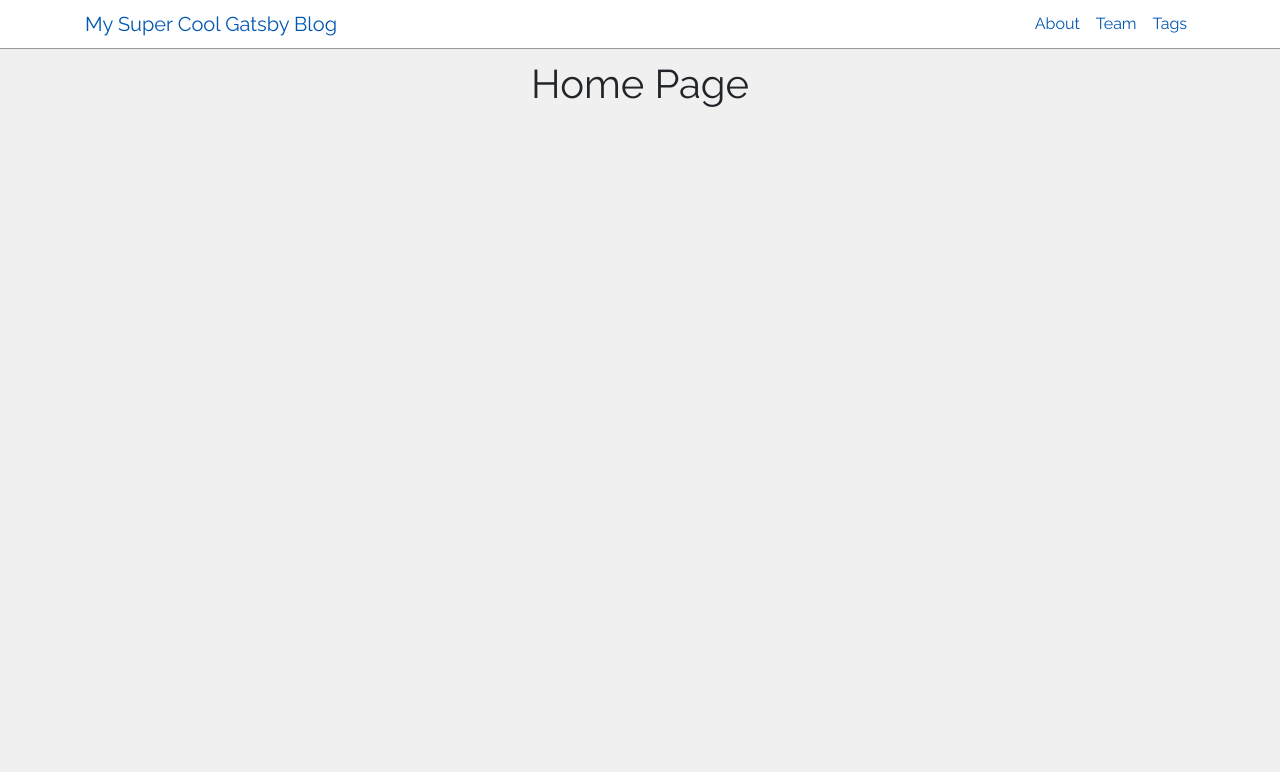
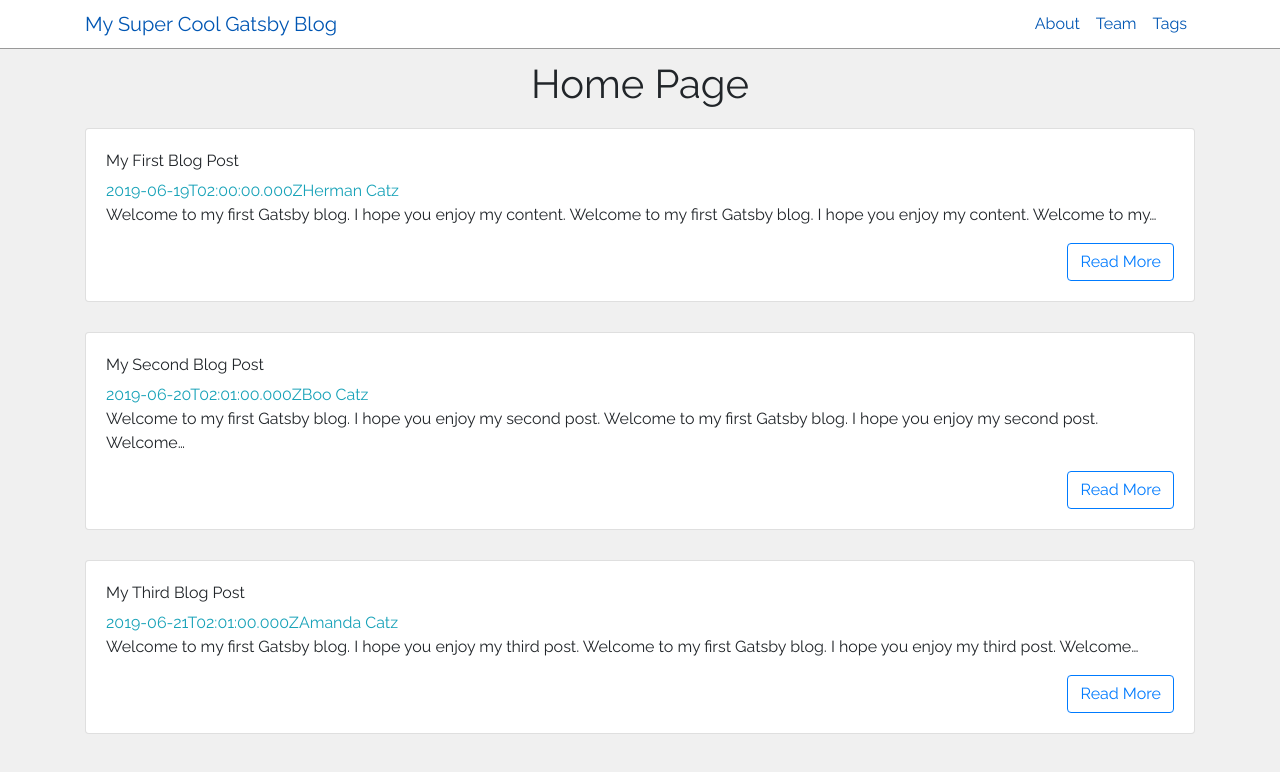
Before and after one commit to amlane/blog-project, a Gatsby site: page / in a window 1280 px wide. Built offline with nearby package versions, Linux system fonts and the light colour scheme; Gatsby itself is replaced by a stand-in of ours.

Commit message:
added blog posts with a graphyql query and created a post component card to display the markdown files on

```diff
--- a/gatsby-config.js
+++ b/gatsby-config.js
@@ -8,11 +8,19 @@ module.exports = {
     `gatsby-plugin-react-helmet`,
     `gatsby-plugin-sass`,
     `gatsby-plugin-catch-links`, // stops refresh on page navigation
+    `gatsby-transformer-remark`, // converts markdown files to HTML pages
     {
       resolve: `gatsby-source-filesystem`,
       options: {
         name: `images`,
         path: `${__dirname}/src/images`,
+      },
+    },
+    {
+      resolve: `gatsby-source-filesystem`,
+      options: {
+        name: `images`,
+        path: `${__dirname}/src/pages`, //import pages folder containing md files
       },
     },
     `gatsby-transformer-sharp`,
--- a/package.json
+++ b/package.json
@@ -15,6 +15,7 @@
     "gatsby-plugin-sass": "^2.0.11",
     "gatsby-plugin-sharp": "^2.1.6",
     "gatsby-source-filesystem": "^2.0.40",
+    "gatsby-transformer-remark": "^2.4.0",
     "gatsby-transformer-sharp": "^2.1.21",
     "node-sass": "^4.12.0",
     "prop-types": "^15.7.2",
--- /dev/null
+++ b/src/components/Post.js
@@ -0,0 +1,23 @@
+import React from "react"
+import { Link } from "gatsby"
+import { Card, CardTitle, CardText, CardSubtitle, CardBody } from "reactstrap"
+
+const Post = ({ title, author, path, date, body }) => {
+  return (
+    <Card>
+      <CardBody>
+        <CardTitle>{title}</CardTitle>
+        <CardSubtitle>
+          <span className="text-info">{date}</span>
+          <span className="text-info">{author}</span>
+        </CardSubtitle>
+        <CardText>{body}</CardText>
+        <Link to={path} className="btn btn-outline-primary float-right">
+          Read More
+        </Link>
+      </CardBody>
+    </Card>
+  )
+}
+
+export default Post
--- a/src/pages/index.js
+++ b/src/pages/index.js
@@ -1,12 +1,51 @@
 import React from "react"
 import Layout from "../components/layout"
 import SEO from "../components/seo"
+import { graphql, StaticQuery } from "gatsby"
+import Post from "../components/Post"
 
 const IndexPage = () => (
   <Layout>
     <SEO title="Home" />
     <h1>Home Page</h1>
+    <StaticQuery
+      query={indexQuery}
+      render={data => {
+        return (
+          <div>
+            {data.allMarkdownRemark.edges.map(({ node }) => (
+              <Post
+                title={node.frontmatter.title}
+                date={node.frontmatter.date}
+                author={node.frontmatter.author}
+                path={node.frontmatter.path}
+                body={node.excerpt}
+              />
+            ))}
+          </div>
+        )
+      }}
+    />
   </Layout>
 )
 
+const indexQuery = graphql`
+  query {
+    allMarkdownRemark {
+      edges {
+        node {
+          id
+          frontmatter {
+            title
+            date
+            author
+            path
+          }
+          excerpt
+        }
+      }
+    }
+  }
+`
+
 export default IndexPage
--- /dev/null
+++ b/src/pages/posts/first-post.md
@@ -0,0 +1,8 @@
+---
+title: "My First Blog Post"
+date: 2019-06-19 02:00:00
+author: "Herman Catz"
+path: "/first-post"
+---
+
+Welcome to my first Gatsby blog. I hope you enjoy my content. Welcome to my first Gatsby blog. I hope you enjoy my content. Welcome to my first Gatsby blog. I hope you enjoy my content. Welcome to my first Gatsby blog. I hope you enjoy my content. Welcome to my first Gatsby blog. I hope you enjoy my content. Welcome to my first Gatsby blog. I hope you enjoy my content. Welcome to my first Gatsby blog. I hope you enjoy my content. Welcome to my first Gatsby blog. I hope you enjoy my content. Welcome to my first Gatsby blog. I hope you enjoy my content. Welcome to my first Gatsby blog. I hope you enjoy my content. Welcome to my first Gatsby blog. I hope you enjoy my content. Welcome to my first Gatsby blog. I hope you enjoy my content.
--- /dev/null
+++ b/src/pages/posts/second-post.md
@@ -0,0 +1,8 @@
+---
+title: "My Second Blog Post"
+date: 2019-06-20 02:01:00
+author: "Boo Catz"
+path: "/second-post"
+---
+
+Welcome to my first Gatsby blog. I hope you enjoy my second post. Welcome to my first Gatsby blog. I hope you enjoy my second post. Welcome to my first Gatsby blog. I hope you enjoy my second post. Welcome to my first Gatsby blog. I hope you enjoy my second post. Welcome to my first Gatsby blog. I hope you enjoy my second post. Welcome to my first Gatsby blog. I hope you enjoy my second post. Welcome to my first Gatsby blog. I hope you enjoy my second post. Welcome to my first Gatsby blog. I hope you enjoy my second post. Welcome to my first Gatsby blog. I hope you enjoy my second post. Welcome to my first Gatsby blog. I hope you enjoy my second post.
--- /dev/null
+++ b/src/pages/posts/third-post.md
@@ -0,0 +1,8 @@
+---
+title: "My Third Blog Post"
+date: 2019-06-21 02:01:00
+author: "Amanda Catz"
+path: "/third-post"
+---
+
+Welcome to my first Gatsby blog. I hope you enjoy my third post. Welcome to my first Gatsby blog. I hope you enjoy my third post. Welcome to my first Gatsby blog. I hope you enjoy my third post. Welcome to my first Gatsby blog. I hope you enjoy my third post. Welcome to my first Gatsby blog. I hope you enjoy my third post. Welcome to my first Gatsby blog. I hope you enjoy my third post. Welcome to my first Gatsby blog. I hope you enjoy my third post. Welcome to my first Gatsby blog. I hope you enjoy my third post. Welcome to my first Gatsby blog. I hope you enjoy my third post. Welcome to my first Gatsby blog. I hope you enjoy my third post. Welcome to my first Gatsby blog. I hope you enjoy my third post.
```
Also changed, not shown: 1 other file.
